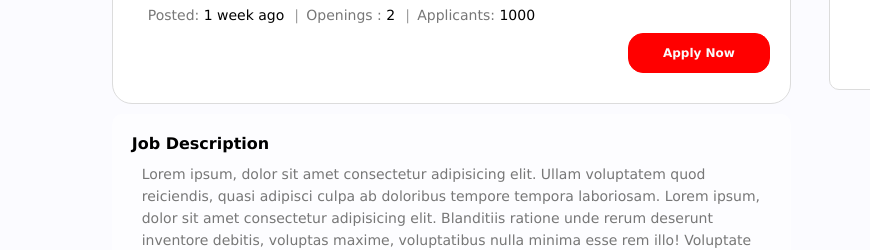
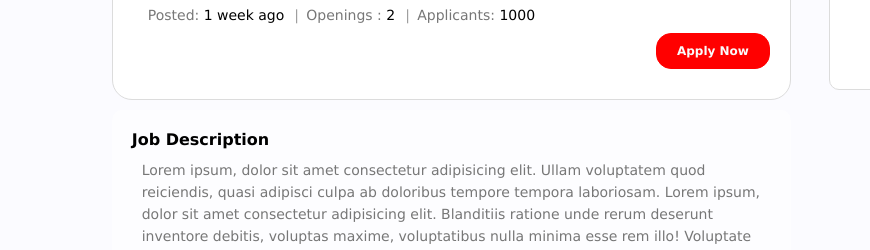
Before and after one commit to adityamanchandani03/Jobdhoondho.com, a plain HTML site: page HTML/JobPostdetail.html in a window 1280 px wide. Shown: the part 320-570 px from the top of the page, 0-870 px from the left. Drawn offline with Linux system fonts and the light colour scheme.

Commit message:
Update JobPostdetail.html

```diff
--- a/HTML/JobPostdetail.html
+++ b/HTML/JobPostdetail.html
@@ -151,7 +151,7 @@
                             </li>
                         </ul>
                         <div class="apply-btn">
-                            <a href=""> <button class="register">Apply Now</button></a>
+                            <a href=""> <button class="register apply-but">Apply Now</button></a>
                         </div>
                     </div>
                 </div>
```
